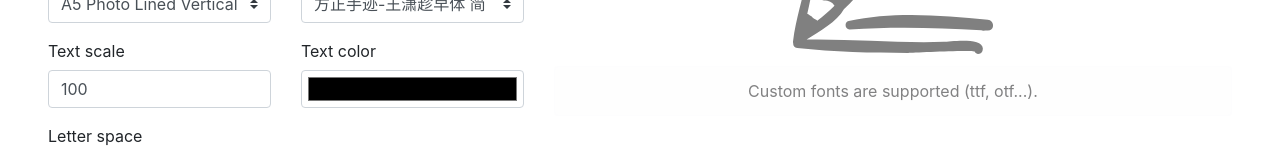
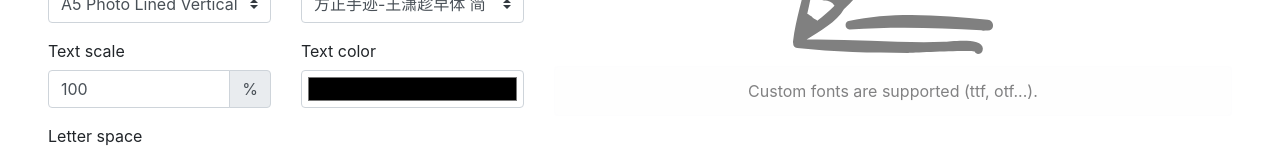
Before and after one commit to yusanshi/handwriting-go-away, a Vue app: page / in a window 1280 px wide. Shown: the part 454-607 px from the top of the page. Built offline with nearby package versions, Linux system fonts and the light colour scheme.

Commit message:
Add percent label

```diff
--- a/src/components/Control.vue
+++ b/src/components/Control.vue
@@ -48,11 +48,13 @@
           </b-col>
           <b-col sm="6" lg="12" xl="6">
             <b-form-group :label="$t('label.scale')">
-              <b-form-input
-                v-model="form.textScale"
-                type="number"
-                min="1"
-              ></b-form-input>
+              <b-input-group append="%">
+                <b-form-input
+                  v-model="form.textScale"
+                  type="number"
+                  min="1"
+                ></b-form-input>
+              </b-input-group>
             </b-form-group>
           </b-col>
           <b-col sm="6" lg="12" xl="6">
```
